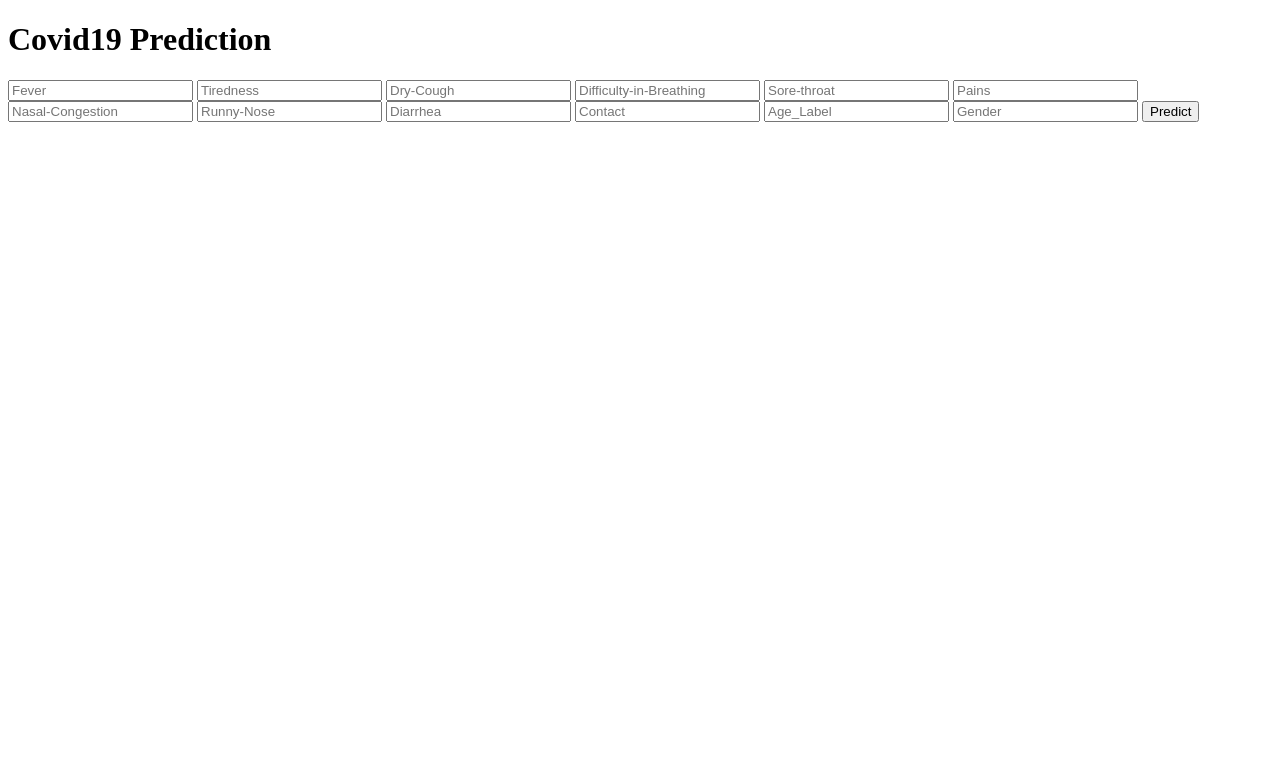
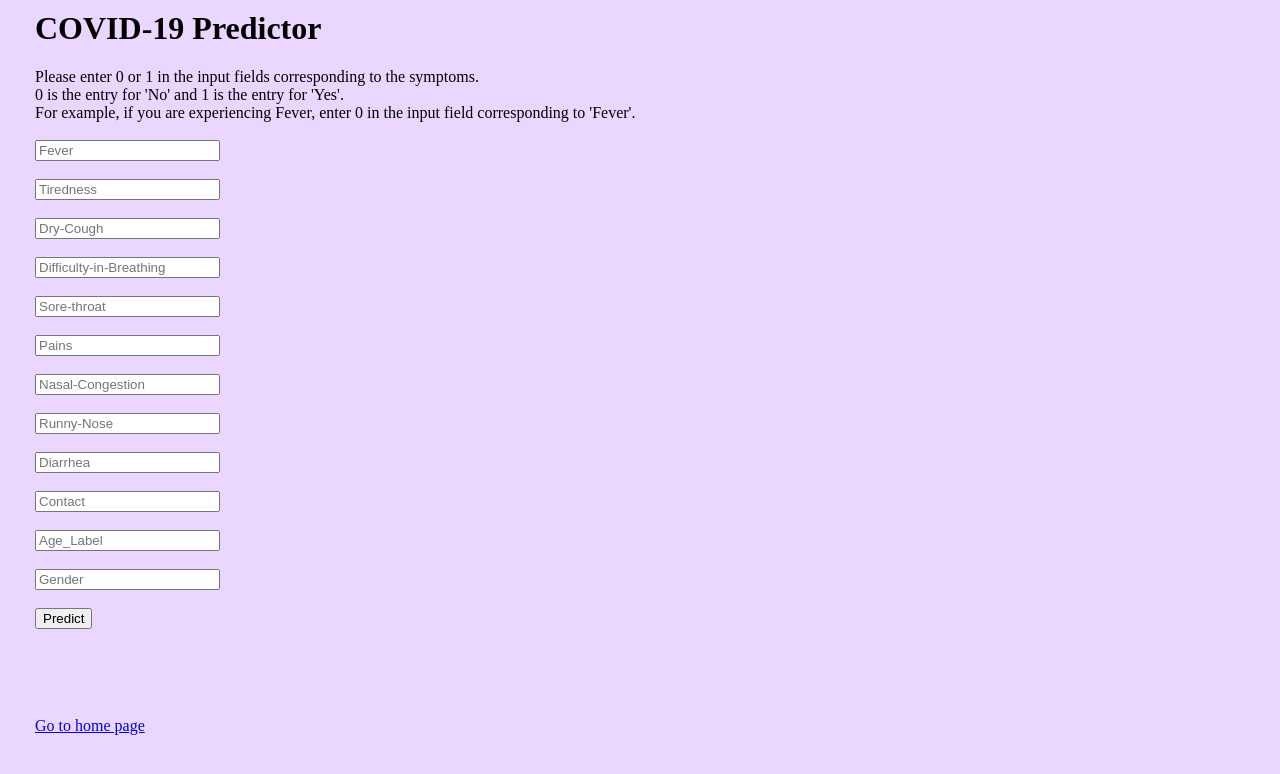
Before and after one commit to V2dha/Covid19-Checker, a Flask app: page / in a window 1280 px wide. Shown: the top 774 px of the page. Run offline with Flask 2, Linux system fonts and the light colour scheme; parts of the project's set-up code (start-up, migrations or seed data) failed here and were passed over.

Commit message:
changed the frontend

```diff
--- a/templates/index.html
+++ b/templates/index.html
@@ -1,45 +1,46 @@
-<!DOCTYPE html>
-<html >
-<!--From https://codepen.io/frytyler/pen/EGdtg-->
-<head>
-  <meta charset="UTF-8">
-  <title>ML API</title>
-<!-- <link href='https://fonts.googleapis.com/css?family=Pacifico' rel='stylesheet' type='text/css'>
-<link href='https://fonts.googleapis.com/css?family=Arimo' rel='stylesheet' type='text/css'>
-<link href='https://fonts.googleapis.com/css?family=Hind:300' rel='stylesheet' type='text/css'>
-<link href='https://fonts.googleapis.com/css?family=Open+Sans+Condensed:300' rel='stylesheet' type='text/css'>
-<link rel="stylesheet" href="{{ url_for('static', filename='css/style.css') }}">  -->
+<HTML>
+<HEAD>
+<META name="description" content="Check your symptoms to see if you could be at a risk of contracting the novel coronavirus">
+<META http-equiv="Content-Type" content="text/html"; charset="utf-8">
+<META name="viewport" content="width=device-width, initial-scale=1">
+<TITLE> COVID-19 Predictor </TITLE>
+<LINK href='https://fonts.googleapis.com/css?family=Pacifico' rel='stylesheet' type='text/css' href="COV.css">
+</HEAD>
 
-</head>
+<BODY bgcolor="#EBD6FF" leftmargin="35" rightmargin="30" topmargin="10">
+ <DIV class="login">
+	<H1> COVID-19 Predictor </H1>
 
-<body>
- <div class="login">
-	<h1>Covid19 Prediction</h1>
+Please enter 0 or 1 in the input fields corresponding to the symptoms. <BR>
+0 is the entry for 'No' and 1 is the entry for 'Yes'. <BR>
+For example, if you are experiencing Fever, enter 0 in the input field corresponding to 'Fever'. <BR> <BR>
+
 
      <!-- Main Input For Receiving Query to our ML -->
-    <form action="{{ url_for('predict')}}"method="post">
-    	<input type="number" name="Fever" placeholder="Fever" required="required" />
-        <input type="number" name="Tiredness" placeholder="Tiredness" required="required" />
-		<input type="number" name="Dry-Cough" placeholder="Dry-Cough" required="required" />
-    <input type="number" name="Difficulty-in-Breathing" placeholder="Difficulty-in-Breathing" required="required" />
-    <input type="number" name="Sore-throat" placeholder="Sore-throat" required="required" />
-    <input type="number" name="Pains" placeholder="Pains" required="required" />
-    <input type="number" name="Nasal-Congestion" placeholder="Nasal-Congestion" required="required" />
-<input type="number" name="Runny-Nose" placeholder="Runny-Nose" required="required" />
-<input type="number" name="Diarrhea" placeholder="Diarrhea" required="required" />
-<input type="number" name="Contact" placeholder="Contact" required="required" />
-<input type="number" name="Age_Label" placeholder="Age_Label" required="required" />
-	<input type="number" name="Gender" placeholder="Gender" required="required" />
+    <FORM action="{{ url_for('predict')}}"method="post">
+    	<INPUT type="text" name="Fever" placeholder="Fever" required="required"> <BR> <BR>
+        <INPUT type="text" name="Tiredness" placeholder="Tiredness" required="required"> <BR> <BR>
+		<INPUT type="text" name="Dry-Cough" placeholder="Dry-Cough" required="required"> <BR> <BR>
+    <INPUT type="text" name="Difficulty-in-Breathing" placeholder="Difficulty-in-Breathing" required="required"> <BR> <BR>
+    <INPUT type="text" name="Sore-throat" placeholder="Sore-throat" required="required"> <BR> <BR>
+    <INPUT type="text" name="Pains" placeholder="Pains" required="required"> <BR> <BR>
+    <INPUT type="text" name="Nasal-Congestion" placeholder="Nasal-Congestion" required="required"> <BR> <BR>
+<INPUT type="text" name="Runny-Nose" placeholder="Runny-Nose" required="required"> <BR> <BR>
+<INPUT type="text" name="Diarrhea" placeholder="Diarrhea" required="required"> <BR> <BR>
+<INPUT type="text" name="Contact" placeholder="Contact" required="required"> <BR> <BR>
+<INPUT type="text" name="Age_Label" placeholder="Age_Label" required="required"> <BR> <BR>
+	<INPUT type="text" name="Gender" placeholder="Gender" required="required"> <BR> <BR>
 
-        <button type="submit" class="btn btn-primary btn-block btn-large">Predict</button>
-    </form>
+        <BUTTON type="submit" class="btn btn-primary btn-block btn-large"> Predict </BUTTON>
+    </FORM>
 
-   <br>
-   <br>
+   <BR>
+   <BR>
    {{ prediction_text }}
 
- </div>
+ </DIV>
 
-
-</body>
-</html>
+<BR> <BR>
+<A href="index.html" > Go to home page </A> <BR> <BR>
+</BODY>
+</HTML>
```
